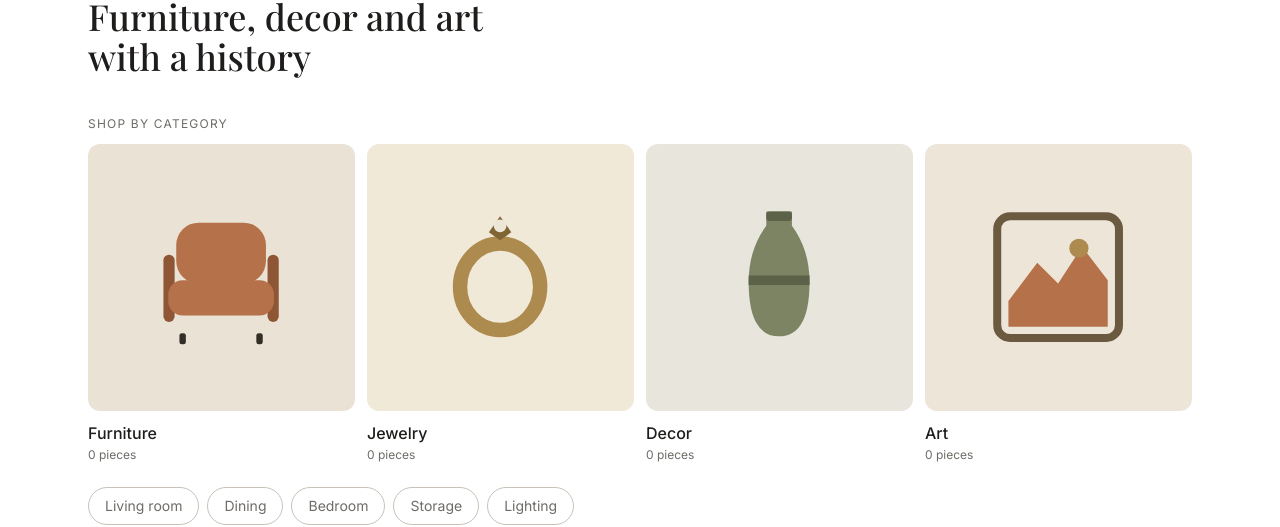
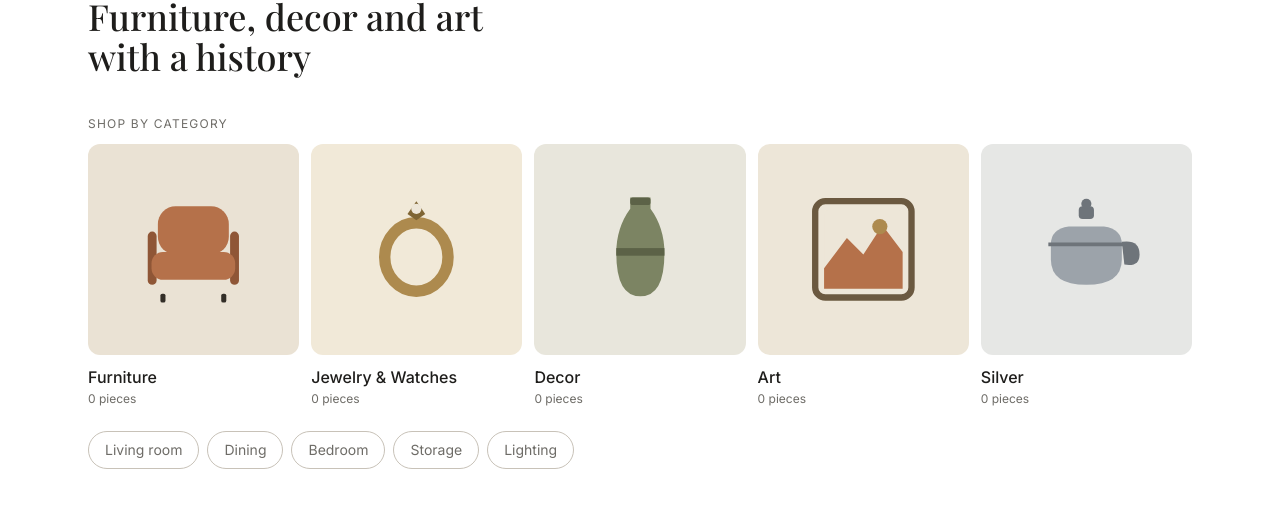
Before and after one commit to temaengland/vale-store, a Next.js app: page / in a window 1280 px wide. Shown: the part 693-1220 px from the top of the page. Built offline with nearby package versions, Linux system fonts and the light colour scheme; no server answers; the database is empty.

Commit message:
Add Watches subcategory confirmation / cleanup

```diff
--- a/app/page.tsx
+++ b/app/page.tsx
@@ -39,7 +39,7 @@ export default async function HomePage() {
       <p className="mt-10 text-xs tracking-widest text-muted">
         SHOP BY CATEGORY
       </p>
-      <div className="mt-3 grid grid-cols-2 gap-3 sm:grid-cols-4">
+      <div className="mt-3 grid grid-cols-2 gap-3 sm:grid-cols-3 lg:grid-cols-5">
         {categories.map((c) => (
           <CategoryTile
             key={c.slug}
--- a/components/CategoryIcon.tsx
+++ b/components/CategoryIcon.tsx
@@ -9,12 +9,15 @@ const SAGE_DARK = "#5C6247";
 const CREAM = "#EDE6D8";
 const CHARCOAL = "#332E27";
 const FRAME_LIGHT = "#6B5940";
+const PEWTER = "#9CA3AA";
+const PEWTER_DARK = "#6E747A";
 
 export const categoryTileBg: Record<string, string> = {
   furniture: "#EAE2D4",
   jewelry: "#F1E9D8",
   decor: "#E8E6DC",
   art: "#EDE6D8",
+  silver: "#E6E7E5",
 };
 
 export function CategoryIcon({
@@ -64,6 +67,22 @@ export function CategoryIcon({
           <circle cx="63" cy="32" r="6" fill={BRASS} />
         </svg>
       );
+    case "silver":
+      return (
+        <svg viewBox="0 0 100 100" className={className}>
+          <path
+            d="M22 46 Q22 34 36 32 H64 Q78 34 78 46 V58 Q78 78 50 78 Q22 78 22 58 Z"
+            fill={PEWTER}
+          />
+          <path
+            d="M78 44 Q92 42 92 54 Q92 64 80 62 Z"
+            fill={PEWTER_DARK}
+          />
+          <path d="M20 46 H80" stroke={PEWTER_DARK} strokeWidth="3" />
+          <rect x="44" y="16" width="12" height="10" rx="3" fill={PEWTER_DARK} />
+          <circle cx="50" cy="14" r="4" fill={PEWTER_DARK} />
+        </svg>
+      );
     default:
       return null;
   }
--- a/components/ItemIllustration.tsx
+++ b/components/ItemIllustration.tsx
@@ -10,6 +10,7 @@ export type IconName =
   | "sofa"
   | "mirror"
   | "ring"
+  | "teapot"
   | "generic";
 
 const paths: Record<IconName, string> = {
@@ -22,6 +23,8 @@ const paths: Record<IconName, string> = {
   sofa: "M16 42 H84 V68 H16 Z M20 42 V32 Q20 28 24 28 H36 Q40 28 40 32 V42 M60 42 V32 Q60 28 64 28 H76 Q80 28 80 32 V42 M20 68 V76 M80 68 V76",
   mirror: "M50 15 A24 30 0 1 0 50.01 15 M50 75 V88",
   ring: "M50 45 A20 20 0 1 0 50.01 45 M40 45 L50 22 L60 45 M44 45 H56",
+  teapot:
+    "M28 48 Q28 38 40 36 H62 Q74 38 74 48 V58 Q74 74 50 74 Q26 74 26 58 Z M74 46 Q86 44 86 54 Q86 62 76 60 M50 30 L50 36 M44 30 H56",
   generic: "M25 25 H75 V75 H25 Z M25 25 L75 75 M75 25 L25 75",
 };
 
@@ -55,6 +58,7 @@ export const iconTones: Record<IconName, { bg: string; fg: string }> = {
   vase: { bg: "#E4DED0", fg: "#9C8E72" },
   sofa: { bg: "#DAD2C4", fg: "#8C7D63" },
   mirror: { bg: "#E8E1D3", fg: "#9C8E72" },
+  teapot: { bg: "#E4E5E1", fg: "#8C9096" },
   ring: { bg: "#EAD9BE", fg: "#A6803F" },
   generic: { bg: "#E4E0D6", fg: "#9C9484" },
 };
--- a/components/admin/ProductsPanel.tsx
+++ b/components/admin/ProductsPanel.tsx
@@ -7,7 +7,7 @@ type AdminProduct = {
   slug: string;
   name: string;
   price: number;
-  category: "furniture" | "jewelry" | "decor" | "art";
+  category: "furniture" | "jewelry" | "decor" | "art" | "silver";
   subcategory?: string;
   era?: string;
   description: string;
@@ -249,6 +249,7 @@ export default function ProductsPanel() {
             <option value="jewelry">Jewelry</option>
             <option value="decor">Decor</option>
             <option value="art">Art</option>
+            <option value="silver">Silver</option>
           </select>
         </div>
 
--- a/lib/products.ts
+++ b/lib/products.ts
@@ -4,7 +4,7 @@ export type Product = {
   slug: string;
   name: string;
   price: number; // in pence — the sale/listing price shown to customers
-  category: "furniture" | "jewelry" | "decor" | "art";
+  category: "furniture" | "jewelry" | "decor" | "art" | "silver";
   subcategory?: string;
   era?: string; // period/style, e.g. "Victorian" — currently used for Art
   description: string;
@@ -21,7 +21,7 @@ export type AdminProduct = Product & {
 };
 
 export type Category = {
-  slug: "furniture" | "jewelry" | "decor" | "art";
+  slug: "furniture" | "jewelry" | "decor" | "art" | "silver";
   name: string;
   subcategories: string[];
   eras?: string[]; // optional second filter axis, only set for categories that need it
@@ -35,7 +35,7 @@ export const categories: Category[] = [
   },
   {
     slug: "jewelry",
-    name: "Jewelry",
+    name: "Jewelry & Watches",
     subcategories: ["Rings", "Necklaces", "Bracelets", "Earrings", "Watches"],
   },
   {
@@ -48,6 +48,11 @@ export const categories: Category[] = [
     name: "Art",
     subcategories: ["Paintings", "Prints and drawings", "Sculpture"],
     eras: ["Georgian", "Victorian", "Edwardian", "Mid-century", "Contemporary"],
+  },
+  {
+    slug: "silver",
+    name: "Silver",
+    subcategories: ["Silver", "Silver Plate"],
   },
 ];
 
@@ -105,6 +110,17 @@ export const products: Product[] = [
       "An English landscape in oil on canvas, gilt frame, 19th century. Unsigned. Sold with a condition report on request.",
     icon: "painting",
   },
+  {
+    slug: "victorian-silver-teapot",
+    name: "Victorian silver-plated teapot",
+    price: 18500,
+    category: "silver",
+    subcategory: "Silver Plate",
+    era: "Victorian",
+    description:
+      "An ornate silver-plated teapot with engraved floral detailing, Victorian era. Good polished condition, no dents.",
+    icon: "teapot",
+  },
 ];
 
 export function getCategory(slug: string) {
```
